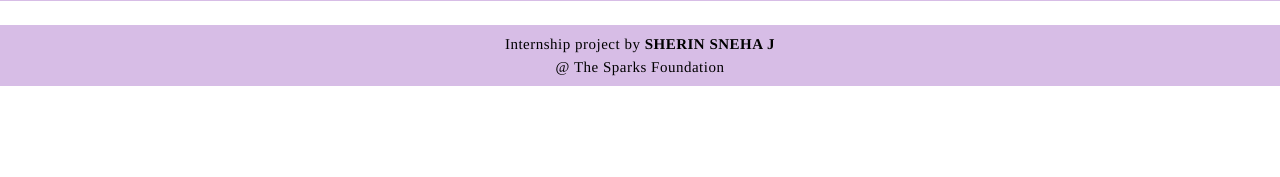
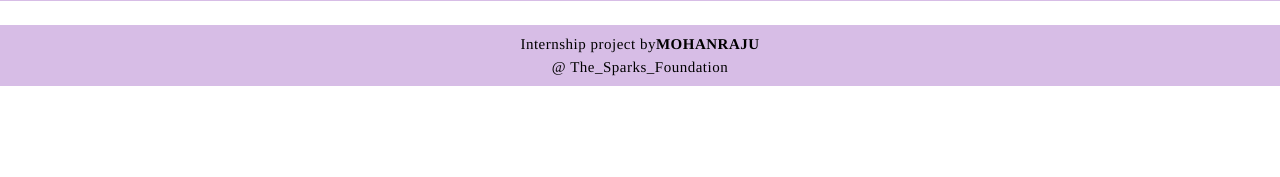
Before and after one commit to S170288/basic-banking-system, a PHP site: page / in a window 1280 px wide. Shown: the part 623-800 px from the top of the page. Run offline with PHP 8.4, Linux system fonts and the light colour scheme.

Commit message:
Update index.php

```diff
--- a/index.php
+++ b/index.php
@@ -56,7 +56,7 @@
       </div>
 
       <footer class="text-center py-2">
-        <p>Internship project by<b> SHERIN SNEHA J</b> <br>@ The Sparks Foundation</p>
+        <p>Internship project by<b>MOHANRAJU</b> <br>@ The_Sparks_Foundation</p>
       </footer>
 
 
```
